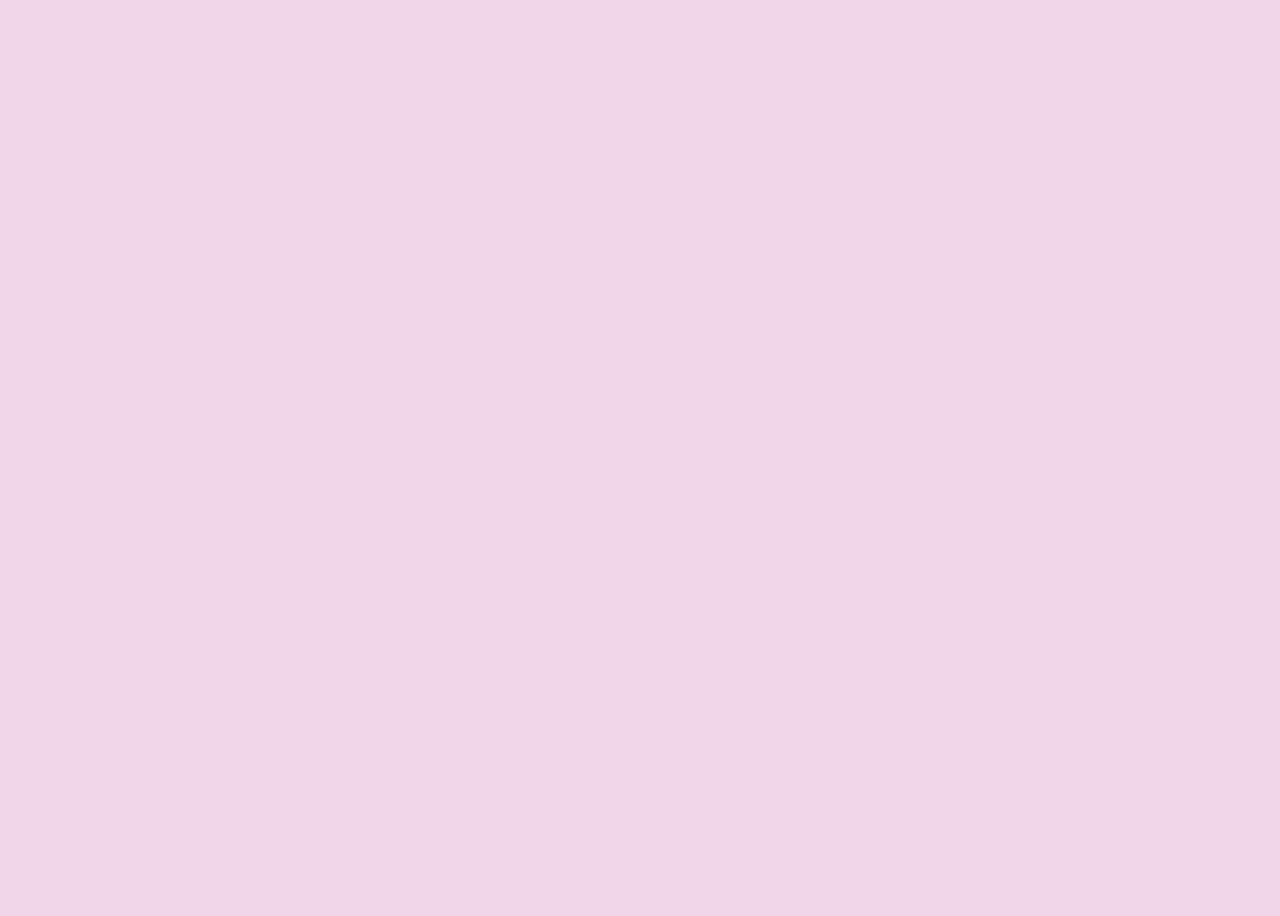
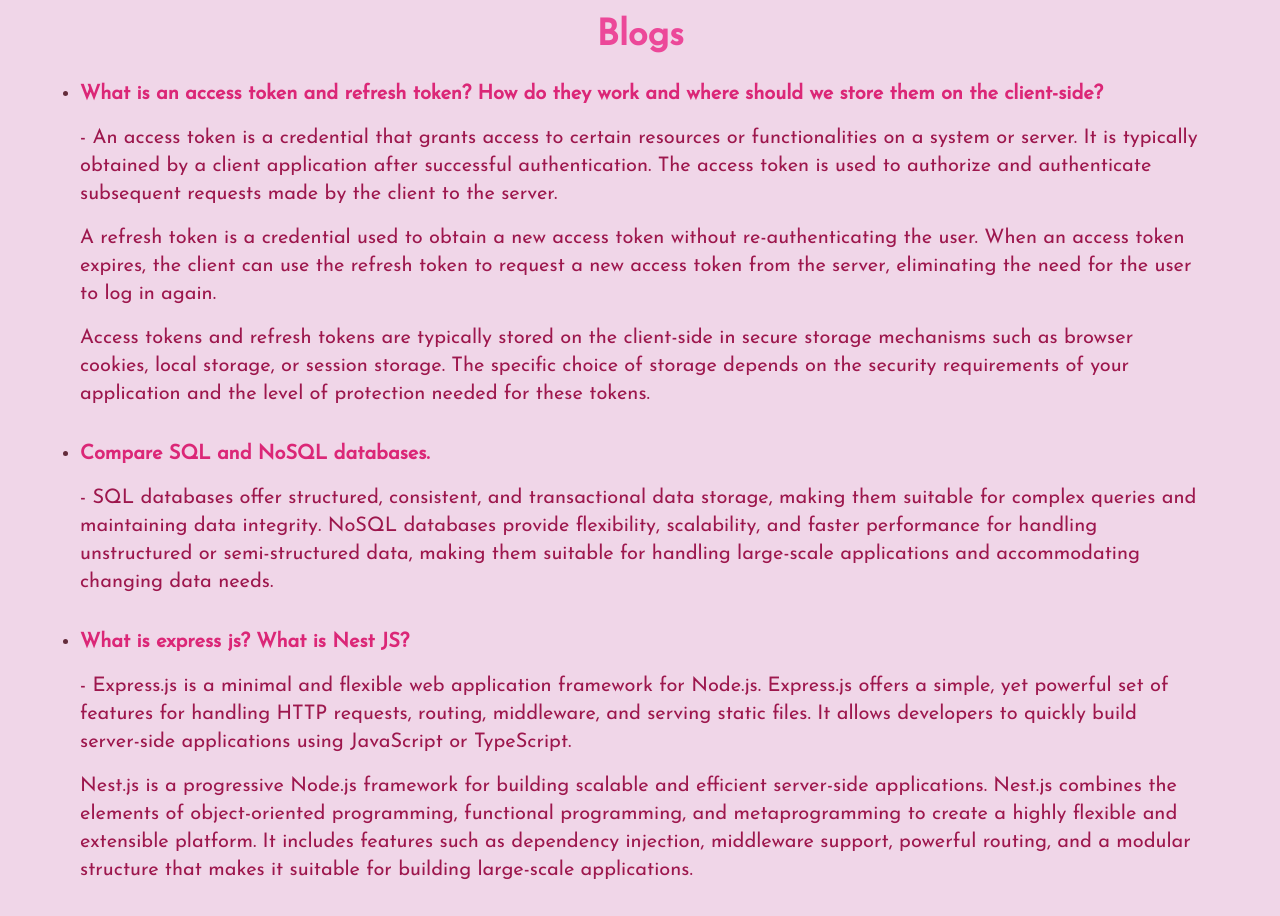
Before and after one commit to Tanzeebul-Tamim/Fluffy-Friends-Client, a React (Vite) app: page /blogs in a window 1280 px wide. Before the commit this address had no page. Shown: the part 160-1076 px from the top of the page. Before the commit the page ends 800 px from the top, so only its background shows below. Built offline with nearby package versions, Linux system fonts and the light colour scheme.

Commit message:
blogs added

```diff
--- a/src/activeLink/ActiveLink.jsx
+++ b/src/activeLink/ActiveLink.jsx
@@ -5,7 +5,7 @@ const ActiveLink = ({to, children}) => {
   return (
     <NavLink
       to={to}
-      className={({ isActive }) => isActive ? "text-white font-bold" : "" }
+      className={({ isActive }) => isActive ? "text-pink-700 font-extrabold" : "" }
     >
       {children}
     </NavLink>
--- /dev/null
+++ b/src/components/Blogs/Blogs.jsx
@@ -0,0 +1,96 @@
+const Blogs = () => {
+  return (
+    <div className="my-16">
+      <h1 className="text-center text-pink-500 font-bold mb-6 text-4xl">
+        Blogs
+      </h1>
+      <div className="text-xl mx-20">
+        <ol className="flex flex-col gap-8" style={{ listStyle: "disc" }}>
+          <li>
+            <p className="mb-4 font-bold text-pink-600">
+              What is an access token and refresh token? How do they work and
+              where should we store them on the client-side?
+            </p>
+            <p className="mb-4 text-pink-800">
+              - An access token is a credential that grants access to certain
+              resources or functionalities on a system or server. It is
+              typically obtained by a client application after successful
+              authentication. The access token is used to authorize and
+              authenticate subsequent requests made by the client to the server.
+            </p>
+            <p className="mb-4 text-pink-800">
+              A refresh token is a credential used to obtain a new access token
+              without re-authenticating the user. When an access token expires,
+              the client can use the refresh token to request a new access token
+              from the server, eliminating the need for the user to log in
+              again.
+            </p>
+            <p className="text-pink-800">
+              Access tokens and refresh tokens are typically stored on the
+              client-side in secure storage mechanisms such as browser cookies,
+              local storage, or session storage. The specific choice of storage
+              depends on the security requirements of your application and the
+              level of protection needed for these tokens.
+            </p>
+          </li>
+          <li>
+            <p className="mb-4 font-bold text-pink-600">
+              Compare SQL and NoSQL databases.
+            </p>
+            <p className="text-pink-800">
+              - SQL databases offer structured, consistent, and transactional
+              data storage, making them suitable for complex queries and
+              maintaining data integrity. NoSQL databases provide flexibility,
+              scalability, and faster performance for handling unstructured or
+              semi-structured data, making them suitable for handling
+              large-scale applications and accommodating changing data needs.
+            </p>
+          </li>
+          <li>
+            <p className="mb-4 font-bold text-pink-600">
+              What is express js? What is Nest JS?
+            </p>
+            <p className="mb-4 text-pink-800">
+              - Express.js is a minimal and flexible web application framework
+              for Node.js. Express.js offers a simple, yet powerful set of
+              features for handling HTTP requests, routing, middleware, and
+              serving static files. It allows developers to quickly build
+              server-side applications using JavaScript or TypeScript.
+            </p>
+            <p className="text-pink-800">
+              Nest.js is a progressive Node.js framework for building scalable
+              and efficient server-side applications. Nest.js combines the
+              elements of object-oriented programming, functional programming,
+              and metaprogramming to create a highly flexible and extensible
+              platform. It includes features such as dependency injection,
+              middleware support, powerful routing, and a modular structure that
+              makes it suitable for building large-scale applications.
+            </p>
+          </li>
+          <li>
+            <p className="mb-4 font-bold text-pink-600">
+              What is MongoDB aggregate and how does it work?
+            </p>
+            <p className="mb-4 text-pink-800">
+              - MongoDB&apos;s aggregate is a powerful method used for data
+              aggregation and processing in MongoDB. It allows you to perform
+              complex data analysis tasks and transformations on your
+              collections. The aggregate function works by defining a pipeline
+              of multiple stages, where each stage performs a specific operation
+              on the data.
+            </p>
+            <p className="text-pink-800">
+              The pipeline stages in MongoDB&apos;s aggregate are processed
+              sequentially, with the output of one stage becoming the input for
+              the next stage. Each stage can perform various operations such as
+              filtering, sorting, grouping, joining, projecting, and applying
+              mathematical or conditional transformations on the data.
+            </p>
+          </li>
+        </ol>
+      </div>
+    </div>
+  );
+};
+
+export default Blogs;
--- a/src/components/Footer/Footer.jsx
+++ b/src/components/Footer/Footer.jsx
@@ -11,28 +11,28 @@ const Footer = () => {
         </div>
         <div>
           <span className="footer-title text-pink-800 lg:text-pink-100">Opening Hours</span>
-          <span>Monday - Friday: 8:00 AM - 10:00 PM</span>
-          <span>Saturday: 10:00 AM - 11:00 PM</span>
-          <span>Sunday: 12:00 PM - 9:00 PM</span>
+          <span className="text-pink-800">Monday - Friday: 8:00 AM - 10:00 PM</span>
+          <span className="text-pink-800">Saturday: 10:00 AM - 11:00 PM</span>
+          <span className="text-pink-800">Sunday: 12:00 PM - 9:00 PM</span>
         </div>
         <div>
           <span className="footer-title text-pink-800 lg:text-pink-600">Services</span>
-          <a className="link link-hover">Branding</a>
-          <a className="link link-hover">Design</a>
-          <a className="link link-hover">Marketing</a>
-          <a className="link link-hover">Advertisement</a>
+          <a className="text-pink-800 link link-hover">Branding</a>
+          <a className="text-pink-800 link link-hover">Design</a>
+          <a className="text-pink-800 link link-hover">Marketing</a>
+          <a className="text-pink-800 link link-hover">Advertisement</a>
         </div>
         <div>
           <span className="footer-title text-pink-800 lg:text-pink-700">Contact Us</span>
-          <span>Level-4, 34, Awal Centre, Banani <br />Dhaka</span>
-          <span> Phone: +8801715-456789</span>
-          <span>Email:{" "}<a className="underline" id="email" href="">info@fluffy-friends.com</a></span>
+          <span className="text-pink-800">Level-4, 34, Awal Centre, Banani <br />Dhaka</span>
+          <span className="text-pink-800"> Phone: +8801715-456789</span>
+          <span className="text-pink-800">Email:{" "}<a className="underline" id="email" href="">info@fluffy-friends.com</a></span>
         </div>
         <div>
           <span className="footer-title text-pink-800 lg:text-pink-800">Legal</span>
-          <a className="link link-hover">Terms of use</a>
-          <a className="link link-hover">Privacy policy</a>
-          <a className="link link-hover">Cookie policy</a>
+          <a className="text-pink-800 link link-hover">Terms of use</a>
+          <a className="text-pink-800 link link-hover">Privacy policy</a>
+          <a className="text-pink-800 link link-hover">Cookie policy</a>
         </div>
       </footer>
       <footer className="footer px-10 py-4 border-t bg-base-200 text-base-content border-base-300">
@@ -42,13 +42,13 @@ const Footer = () => {
             src="https://i.ibb.co/ByY5P3X/icon.png"
             alt=""
           />
-          <p>
+          <p className="text-pink-800">
             FluffyFriends Ltd. <br />
             Providing quality toys since 1992
           </p>
         </div>
         <div>
-          <h4>
+          <h4 className="text-pink-800">
             © 2023 The FluffyFriends. All rights reserved. Designed by
             <a
               href="https://www.facebook.com/tanzeebul.tamim"
--- a/src/components/Home/GallerySection/GallerySection.jsx
+++ b/src/components/Home/GallerySection/GallerySection.jsx
@@ -1,7 +1,7 @@
 const GallerySection = () => {
   return (
     <div className="lg:my-20 my-10">
-        <h1 className="text-center font-bold mb-6 text-2xl lg:text-4xl">Explore Our Cuddly Creations</h1>
+        <h1 className="text-center text-pink-600 font-bold mb-6 text-2xl lg:text-4xl">Explore Our Cuddly Creations</h1>
       <div className="lg:container gap-1 mx-4 lg:mx-auto grid grid-cols-4">
         <div>
           <img
--- a/src/components/Navbar/Navbar.jsx
+++ b/src/components/Navbar/Navbar.jsx
@@ -57,7 +57,7 @@ const Navbar = () => {
         </Link>
       </div>
       <div className="navbar-center hidden lg:flex">
-        <ul className="flex gap-6 text-xl font-extralight text-pink-600 menu-horizontal px-1">
+        <ul className="flex gap-6 text-xl font-extralight text-pink-500 menu-horizontal px-1">
           <li>
             <ActiveLink to="/">Home</ActiveLink>
           </li>
--- a/src/main.jsx
+++ b/src/main.jsx
@@ -7,6 +7,7 @@ import {
 } from "react-router-dom";
 import Main from './Layout/Main';
 import Home from './components/Home/Home';
+import Blogs from './components/Blogs/Blogs';
 
 const router = createBrowserRouter([
   {
@@ -16,6 +17,10 @@ const router = createBrowserRouter([
       {
         path: "/",
         element: <Home></Home>
+      },
+      {
+        path: "/blogs",
+        element: <Blogs></Blogs>
       }
     ]
   },
```
Also changed, not shown: src/components/Home/Care/Care.jsx (+11 -10 lines), src/components/Home/Testimonials/Testimonials.jsx (+14 -14 lines).
